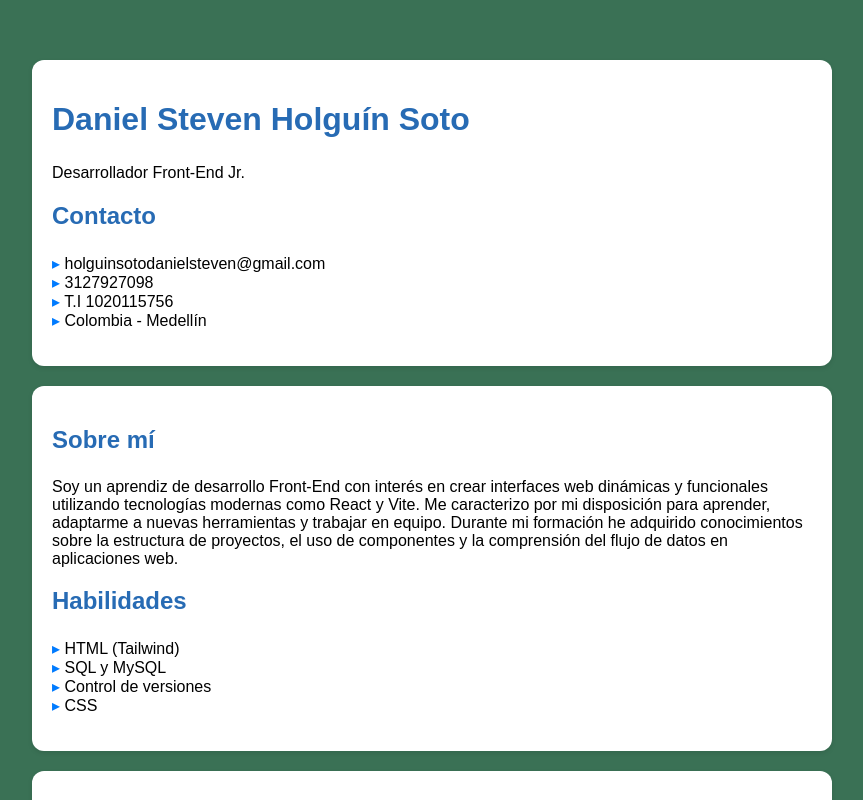
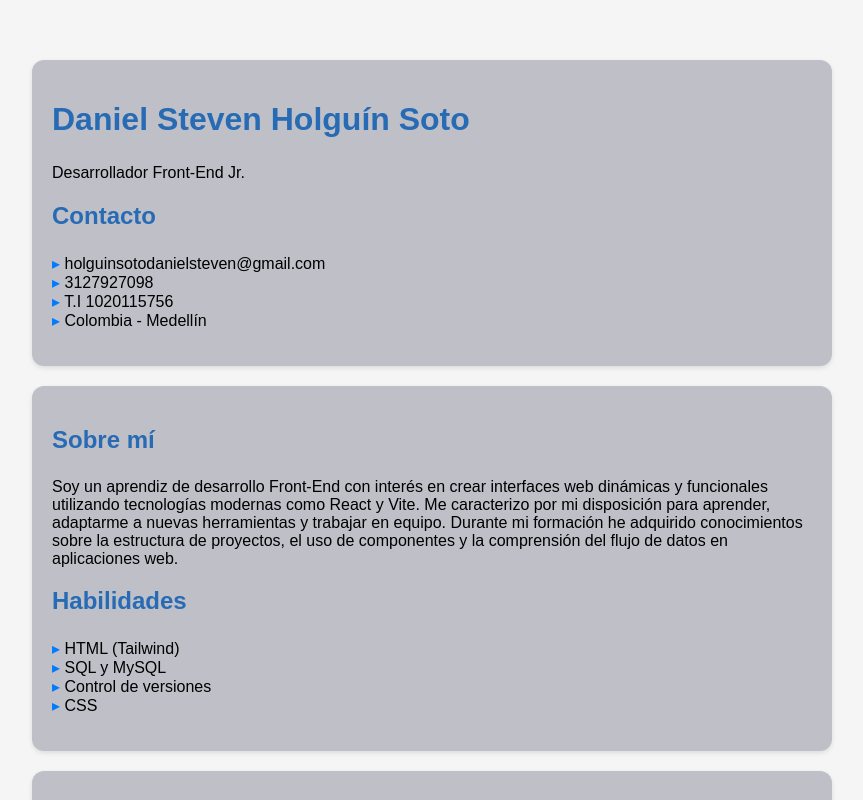
Before and after one commit to Daniel-hlg/Trabajo-con-vite, a React (Vite) app in the folder exp_app/: page / in a window 1280 px wide. Shown: the top 800 px of the page, without its empty margins (208-1071 px from the left). Built offline with nearby package versions, Linux system fonts and the light colour scheme.

Commit message:
Style: Cambie el fondo principal de la pagina

```diff
--- a/exp_app/src/componentes/App.css
+++ b/exp_app/src/componentes/App.css
@@ -1,5 +1,5 @@
 body {
-  background-color: rgb(58, 113, 85);
+  background-color: whitesmoke;
   font-family: Arial, sans-serif;
   margin: 0;
   padding: 0;
@@ -12,7 +12,7 @@ body {
 }
 
 section, header {
-  background: white;
+  background: rgb(191, 191, 200);
   border-radius: 12px;
   padding: 20px;
   margin-bottom: 20px;
```
